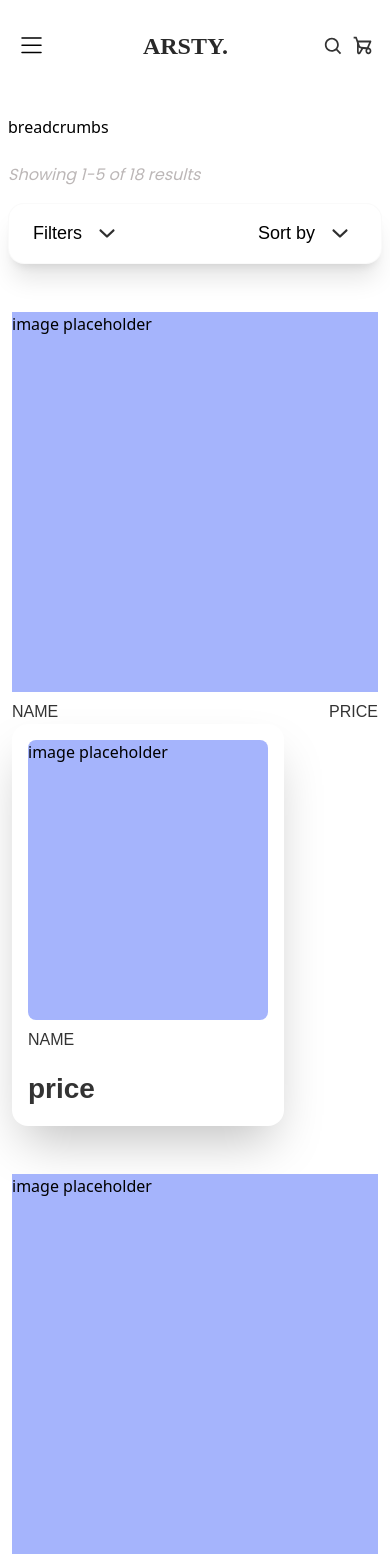
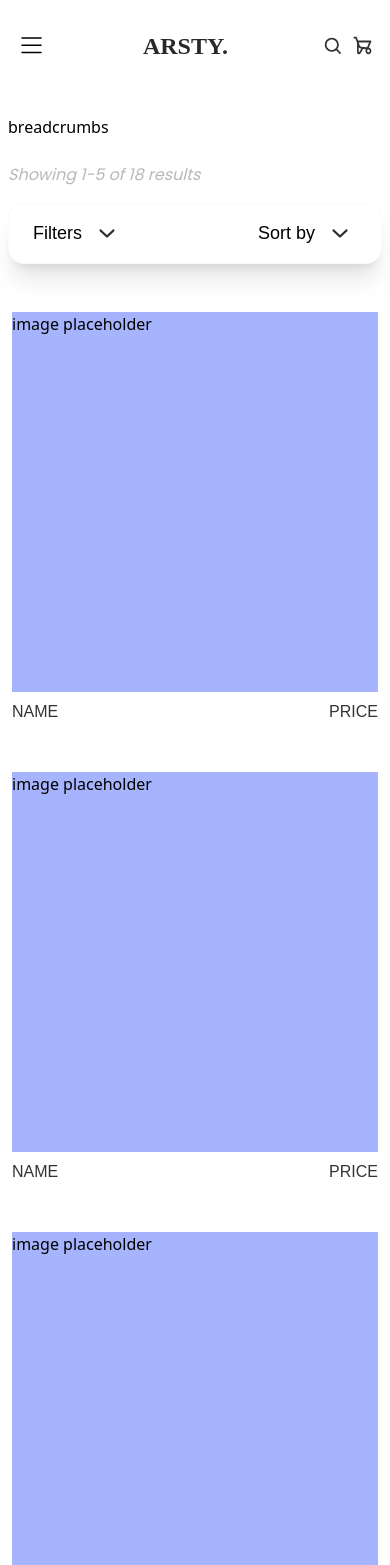
Before and after one commit to eniiku/Artsy, a React (Vite) app: page /marketplace in a window 390 px wide. Shown: the top 1565 px of the page. Built offline with nearby package versions, Linux system fonts and the light colour scheme; a web font is replaced by a local one.

Commit message:
fix(MarketItem): add media queries to distinguish views

```diff
--- a/src/views/Marketplace/MarketItem/MarketItem.tsx
+++ b/src/views/Marketplace/MarketItem/MarketItem.tsx
@@ -2,7 +2,7 @@ const MarketItem = () => {
   return (
     <>
       {/* mobile view */}
-      <div>
+      <div className='lg:hidden'>
         <div className='h-[380px] w-full bg-indigo-300'>image placeholder</div>
         <div
           className='font-satoshi font-medium uppercase flex justify-between items-center mt-2
@@ -15,7 +15,7 @@ const MarketItem = () => {
 
       {/* desktop view */}
 
-      <div className='bg-white rounded-2xl shadow-2xl w-fit p-4 '>
+      <div className='bg-white rounded-2xl shadow-2xl w-fit p-4 hidden lg:block'>
         <div className='w-[240px] h-[280px] bg-indigo-300 rounded-lg'>
           image placeholder
         </div>
```
